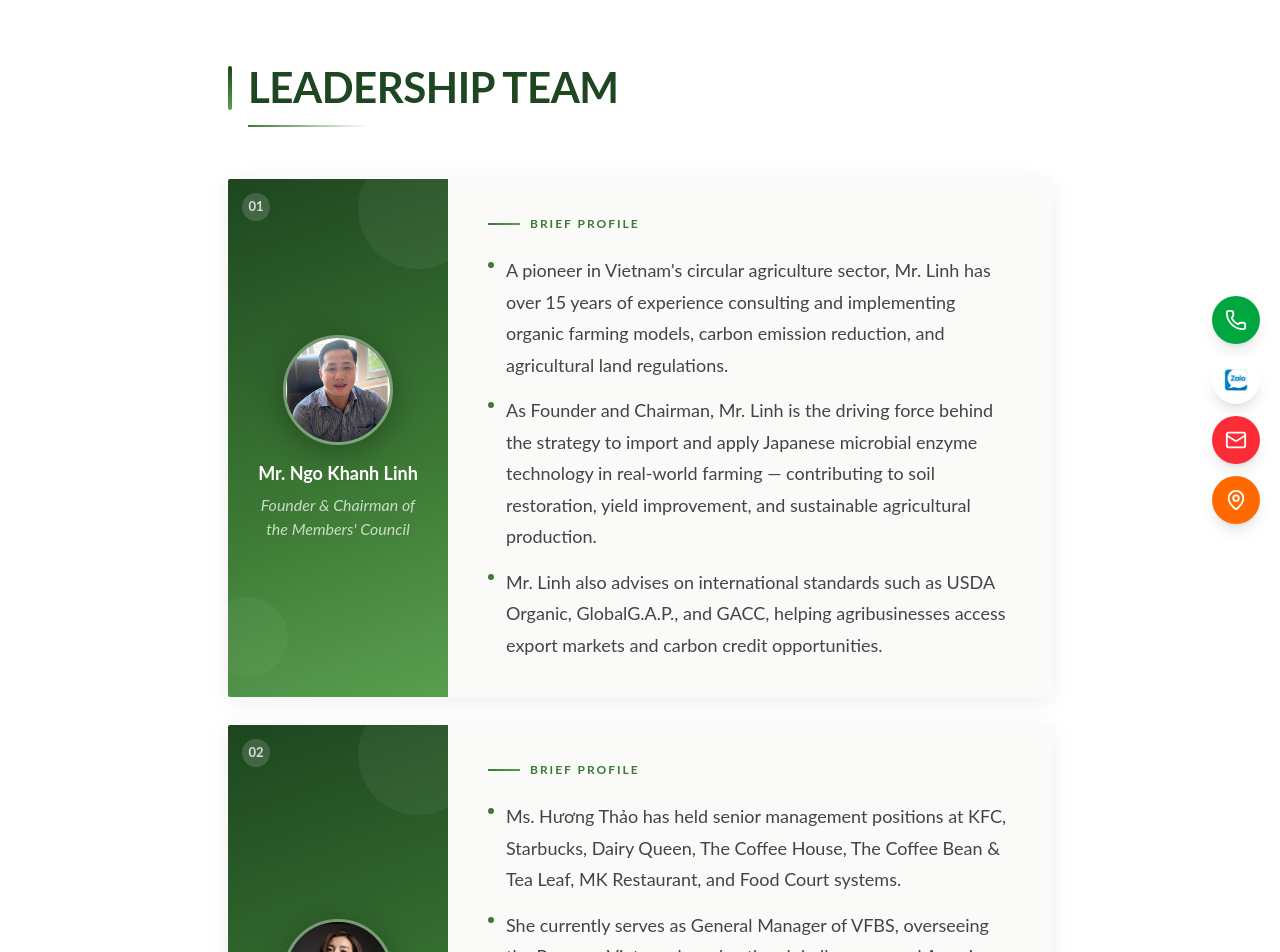
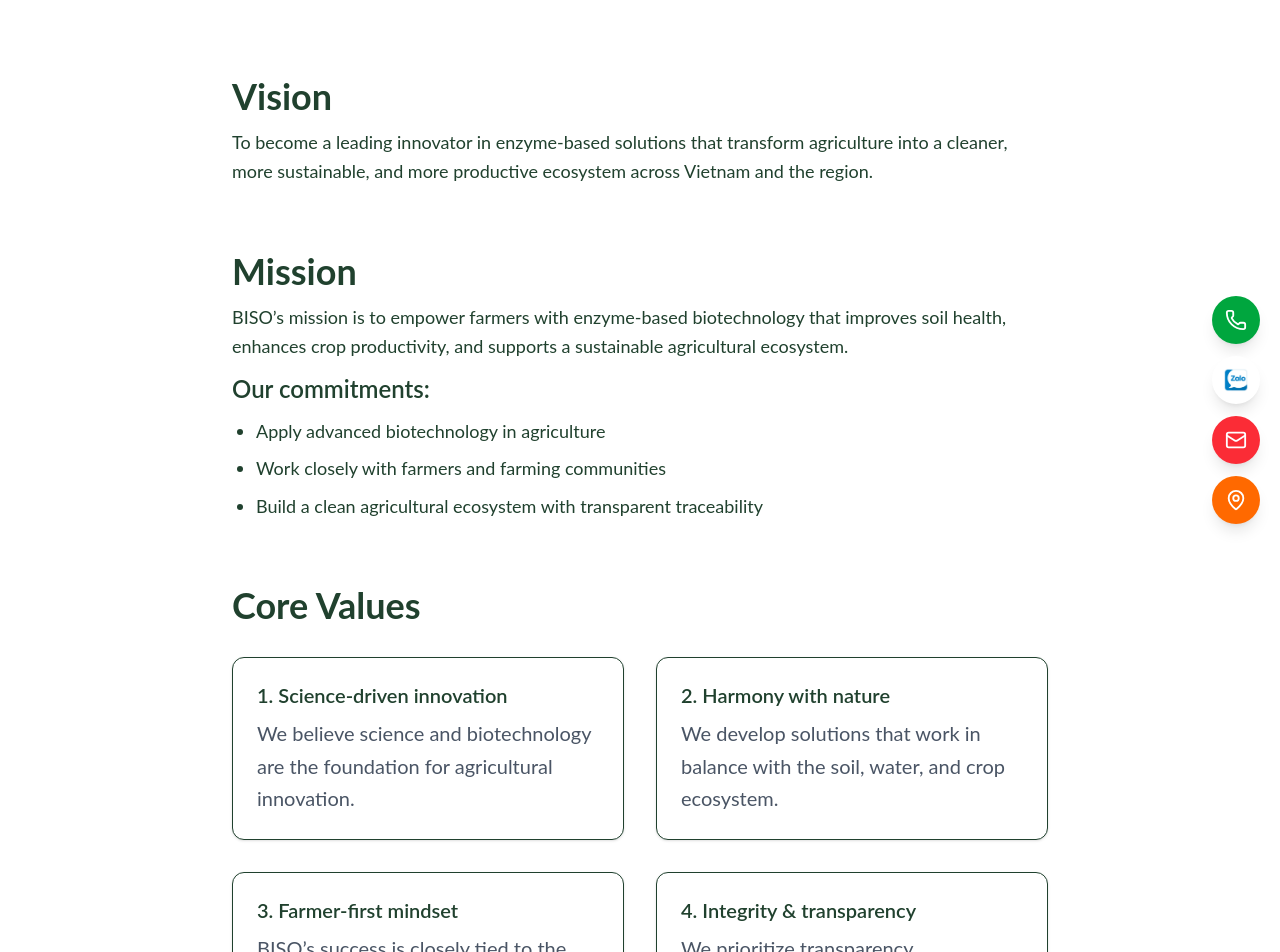
Before and after one commit to VPA2103/Bisojica, a Next.js app: page /en/ve-chung-toi in a window 1280 px wide. Shown: the part 180-1132 px from the top of the page. Built offline with nearby package versions, Linux system fonts and the light colour scheme.

Commit message:
them noi dung ve-chung-toi

```diff
--- a/app/[locale]/ve-chung-toi/Achievement.tsx
+++ b/app/[locale]/ve-chung-toi/Achievement.tsx
@@ -6,6 +6,7 @@ import ab5 from "@/public/images/achievement/giay-phep-an-toan-sp.png";
 import StrategicPartners from "./StrategicPartners";
 import LeadershipTeam from "../leadership/Leadership";
 import ProductDocuments from "../tai-lieu/ProductDocuments";
+import VisionMission from "./VisionMission";
 
 export default function Achievement() {
   const images = [ab3, ab4, ab5];
@@ -13,6 +14,7 @@ export default function Achievement() {
   return (
     <div className="w-full max-w-4xl mx-auto px-4 py-10">
       <div className="grid grid-cols-1 gap-6">
+      <VisionMission />
         <LeadershipTeam />
         <StrategicPartners />
         {images.map((img, index) => (
--- /dev/null
+++ b/app/[locale]/ve-chung-toi/VisionMission.tsx
@@ -0,0 +1,65 @@
+"use client";
+
+import { useTranslations } from "next-intl";
+
+export default function VisionMission() {
+    const t = useTranslations("visionMission");
+    const values = t.raw("values.items");
+
+    return (
+        <section className="max-w-6xl mx-auto px-4 sm:px-6 py-12 sm:py-20 space-y-12 sm:space-y-16">
+
+            {/* Vision */}
+            <div className="space-y-3">
+                <h1 className="text-4xl font-bold  flex items-center gap-2">
+                    <span>{t("vision.title")}</span>
+                </h1>
+                <p className=" leading-relaxed text-xl sm:text-lg">
+                    {t("vision.content")}
+                </p>
+            </div>
+
+            {/* Mission */}
+            <div className="space-y-3">
+                <h2 className="text-4xl font-bold  flex items-center gap-2">
+                    <span>{t("mission.title")}</span>
+                </h2>
+                <p className=" leading-relaxed text-xl sm:text-lg">
+                    {t("mission.content")}
+                </p>
+                <h1 className="font-semibold mb-3 text-2xl">
+                    {t("mission.commitTitle")}
+                </h1>
+                <ul className="list-disc pl-5 sm:pl-6 space-y-2  text-xl sm:text-lg">
+                    {t.raw("mission.commitments").map((item: string, i: number) => (
+                        <li key={i} className="leading-relaxed">{item}</li>
+                    ))}
+                </ul>
+            </div>
+
+            {/* Core Values */}
+            <div className="space-y-6 sm:space-y-8">
+                <h2 className="text-4xl font-bold  flex items-center gap-2">
+                    <span>{t("values.title")}</span>
+                </h2>
+
+                <div className="grid grid-cols-1 sm:grid-cols-2 gap-4 sm:gap-6 lg:gap-8">
+                    {values.map((value: any, index: number) => (
+                        <div
+                            key={index}
+                            className="p-5 sm:p-6 border rounded-xl bg-white shadow-sm hover:shadow-md transition-shadow duration-200"
+                        >
+                            <h3 className="font-semibold text-xl   mb-2 leading-snug">
+                                {index + 1}. {value.title}
+                            </h3>
+                            <p className="text-gray-600 text-xl leading-relaxed">
+                                {value.desc}
+                            </p>
+                        </div>
+                    ))}
+                </div>
+            </div>
+
+        </section>
+    );
+}
--- a/messages/en.json
+++ b/messages/en.json
@@ -56,6 +56,47 @@
     }
   },
   "home": { "featuredProducts": "Featured Products" },
+  "visionMission": {
+    "vision": {
+      "title": "Vision",
+      "content": "To become a leading innovator in enzyme-based solutions that transform agriculture into a cleaner, more sustainable, and more productive ecosystem across Vietnam and the region."
+    },
+    "mission": {
+      "title": "Mission",
+      "content": "BISO’s mission is to empower farmers with enzyme-based biotechnology that improves soil health, enhances crop productivity, and supports a sustainable agricultural ecosystem.",
+      "commitTitle": "Our commitments:",
+      "commitments": [
+        "Apply advanced biotechnology in agriculture",
+        "Work closely with farmers and farming communities",
+        "Build a clean agricultural ecosystem with transparent traceability"
+      ]
+    },
+    "values": {
+      "title": "Core Values",
+      "items": [
+        {
+          "title": "Science-driven innovation",
+          "desc": "We believe science and biotechnology are the foundation for agricultural innovation."
+        },
+        {
+          "title": "Harmony with nature",
+          "desc": "We develop solutions that work in balance with the soil, water, and crop ecosystem."
+        },
+        {
+          "title": "Farmer-first mindset",
+          "desc": "BISO’s success is closely tied to the sustainable growth of farmers."
+        },
+        {
+          "title": "Integrity & transparency",
+          "desc": "We prioritize transparency, traceability, and responsibility to the community."
+        },
+        {
+          "title": "Innovation for the future",
+          "desc": "We continuously seek new solutions to elevate Vietnamese agriculture."
+        }
+      ]
+    }
+  },
   "products": {
     "daichi-no-tomo": {
       "mainApplication": "Soil-improving enzyme, treats fungal diseases and...",
--- a/messages/vi.json
+++ b/messages/vi.json
@@ -57,6 +57,47 @@
     }
   },
   "home": { "featuredProducts": "Sản phẩm tiêu biểu" },
+  "visionMission": {
+    "vision": {
+      "title": "Tầm nhìn",
+      "content": "Trở thành doanh nghiệp tiên phong ứng dụng công nghệ enzyme để kiến tạo nền nông nghiệp sạch, bền vững và hiệu quả cho Việt Nam và khu vực."
+    },
+    "mission": {
+      "title": "Sứ mệnh",
+      "content": "BISO mang công nghệ enzyme đến gần hơn với người nông dân, giúp cải thiện sức khỏe đất, tăng năng suất cây trồng và tạo ra nguồn nông sản an toàn cho cộng đồng.",
+      "commitTitle": "Chúng tôi cam kết:",
+      "commitments": [
+        "Ứng dụng công nghệ sinh học tiên tiến vào nông nghiệp",
+        "Đồng hành cùng người nông dân và vùng trồng",
+        "Xây dựng hệ sinh thái nông nghiệp sạch và truy xuất nguồn gốc minh bạch"
+      ]
+    },
+    "values": {
+      "title": "Giá trị cốt lõi",
+      "items": [
+        {
+          "title": "Khoa học dẫn đường",
+          "desc": "Chúng tôi tin rằng khoa học và công nghệ sinh học là nền tảng để đổi mới nông nghiệp."
+        },
+        {
+          "title": "Tôn trọng tự nhiên",
+          "desc": "Chúng tôi phát triển giải pháp hài hòa với hệ sinh thái đất – nước – cây trồng."
+        },
+        {
+          "title": "Đồng hành cùng nhà nông",
+          "desc": "Thành công của BISO gắn liền với sự phát triển bền vững của người nông dân."
+        },
+        {
+          "title": "Minh bạch và trách nhiệm",
+          "desc": "Chúng tôi đề cao tính minh bạch, truy xuất nguồn gốc và trách nhiệm với cộng đồng."
+        },
+        {
+          "title": "Đổi mới cho tương lai",
+          "desc": "Chúng tôi luôn tìm kiếm giải pháp mới để nâng tầm nông nghiệp Việt Nam."
+        }
+      ]
+    }
+  },
   "products": {
     "daichi-no-tomo": {
       "mainApplication": "Enzyme cải tạo đất, trị nấm bệnh, tuyến trùng,...",
```
